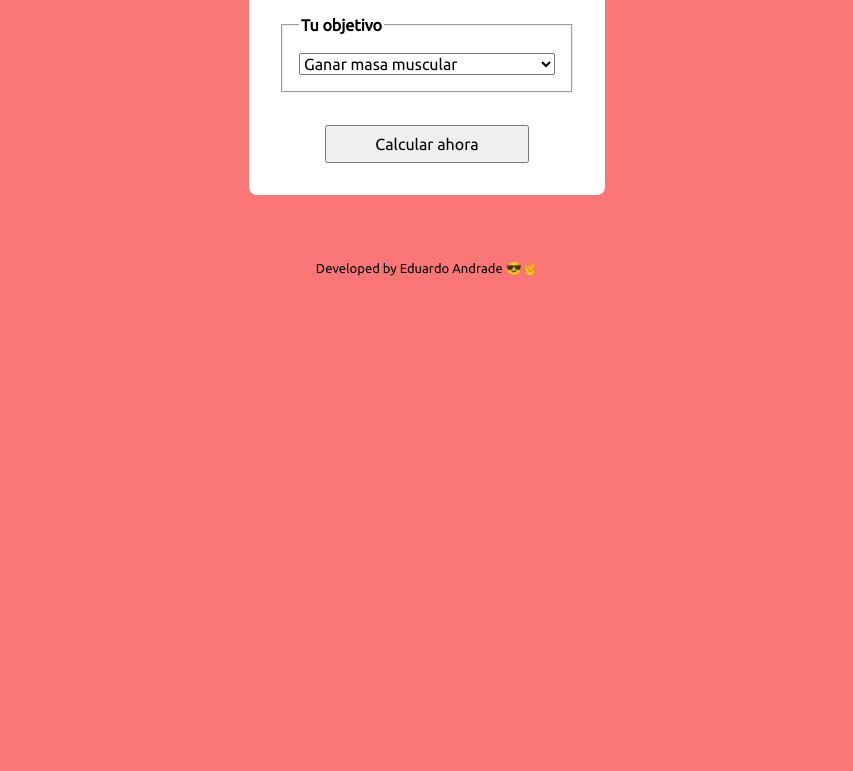
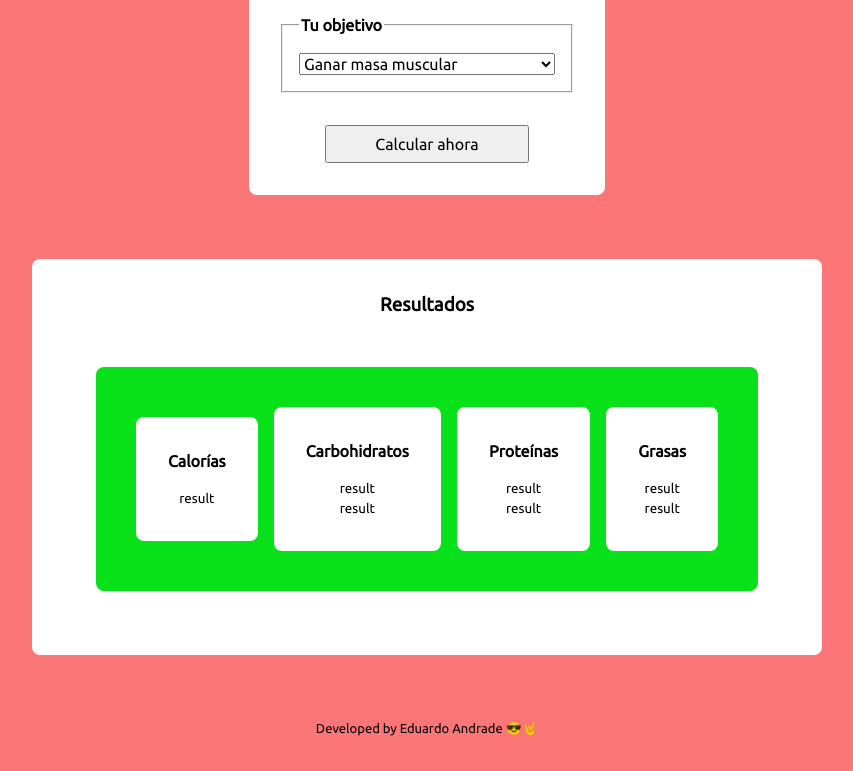
Before and after one commit to edu2andrade/macro-calculator, a plain HTML site: page index.html in a window 1280 px wide. Shown: the part 851-1622 px from the top of the page, without its empty margins (213-1066 px from the left). Before the commit the page ends 1162 px from the top, so only its background shows below. Drawn offline with Linux system fonts and the light colour scheme.

Commit message:
macroCalcs, HTML for results and input the results into HMTL implemented

```diff
--- a/index.html
+++ b/index.html
@@ -21,7 +21,7 @@
     <main>
       <section>
         <h2>Requerimientos energeticos</h2>
-        <article>
+        <article class="calories-calc">
           <h3>Calculadora de calorías</h3>
           <form action="" id="calc">
             <fieldset>
@@ -107,6 +107,30 @@
             </div>
           </form>
         </article>
+        <article class="results hidden">
+          <h3>Resultados</h3>
+          <div class="results-container">
+            <div class="result-item">
+              <h4>Calorías</h4>
+              <small id="calories">result</small>
+            </div>
+            <div class="result-item">
+              <h4>Carbohidratos</h4>
+              <small id="carbs-cal">result</small>
+              <small id="carbs-grams">result</small>
+            </div>
+            <div class="result-item">
+              <h4>Proteínas</h4>
+              <small id="proteins-cal">result</small>
+              <small id="proteins-grams">result</small>
+            </div>
+            <div class="result-item">
+              <h4>Grasas</h4>
+              <small id="fats-cal">result</small>
+              <small id="fats-grams">result</small>
+            </div>
+          </div>
+        </article>
       </section>
     </main>
     <footer>
--- a/script.js
+++ b/script.js
@@ -6,9 +6,18 @@ const age = document.getElementById("age");
 const tdee = document.querySelectorAll("input[name='tdee']");
 const goal = document.getElementById("goal");
 
+const resultCalories = document.getElementById("calories");
+const resultCarbsCal = document.getElementById("carbs-cal");
+const resultProteinsCal = document.getElementById("proteins-cal");
+const resultFatsCal = document.getElementById("fats-cal");
+
+const resultCarbsGrams = document.getElementById("carbs-grams");
+const resultProteinsGrams = document.getElementById("proteins-grams");
+const resultFatsGrams = document.getElementById("fats-grams");
+
 form.addEventListener("submit", (event) => {
   event.preventDefault();
-  checkMacros();
+  macroCalcs();
 });
 
 // Function tdee's selector:
@@ -129,9 +138,6 @@ const caloricDailyNeeds = () => {
   ? (harrisBenedict() + mifflin()) / 2
   : (harrisBenedict() + mifflin() + basicRule())/3;
 
-  console.log("goal -->", goal.value);
-  console.log("adjustedTdee -->", adjustedAverageTdee);
-
   switch (goal.value) {
     case "gain-weight":
       result = adjustedAverageTdee + (adjustedAverageTdee * 0.1);
@@ -145,14 +151,28 @@ const caloricDailyNeeds = () => {
     default:
       result = "Please select a goal first!!!";
   }
+
+  resultCalories.textContent = `calorías diarias: ${result.toFixed()} kcal`;
+
   return result;
 }
 
 // Macro calculations:
 
-function checkMacros() {
-  console.log("Harris -->", harrisBenedict());
-  console.log("Mifflin -->", mifflin());
-  console.log("basicRule -->", basicRule());
-  console.log("caloricDailyNeeds -->", caloricDailyNeeds());
+const macroCalcs = () => {
+  const fatGrams = 1 * weight.value;
+  const fatCal = fatGrams * 9;
+  const proteinGrams = 1.8 * weight.value;
+  const proteinCal = 4 * proteinGrams;
+  const carbCal = caloricDailyNeeds() - (proteinCal + fatCal);
+  const carbGrams = carbCal / 4;
+
+  resultCarbsCal.textContent = `${carbCal.toFixed()} kcal`;
+  resultCarbsGrams.textContent = `${carbGrams.toFixed()} gramos`
+
+  resultProteinsCal.textContent = `${proteinCal.toFixed()} kcal`;
+  resultProteinsGrams.textContent = `${proteinGrams.toFixed()} gramos`;
+
+  resultFatsCal.textContent = `${fatCal.toFixed()} kcal`;
+  resultFatsGrams.textContent = `${fatGrams.toFixed()} gramos`;
 }
--- a/style.scss
+++ b/style.scss
@@ -116,6 +116,34 @@ main {
         }
       }
     }
+    .hidden {
+      // add .classList.toggle('hidden') to hide/unhide this element
+      // position: absolute; top: -9999px; left: -9999px;
+      .results-container {
+        margin: 2rem;
+        padding: 2rem;
+        display: flex;
+        flex-wrap: wrap;
+        justify-content: center;
+        align-items: center;
+        text-align: center;
+        background-color: rgb(8, 224, 26);
+        border-radius: 0.5rem;
+        .result-item {
+          margin: .5rem;
+          padding: 2rem;
+          display: flex;
+          flex-direction: column;
+          justify-content: center;
+          align-items: center;
+          background-color: white;
+          border-radius: 0.5rem;
+          h4 {
+            margin-bottom: 1rem;
+          }
+        }
+      }
+    }
   }
 }
 
```
Also changed, not shown: style.css, 1 other file.
